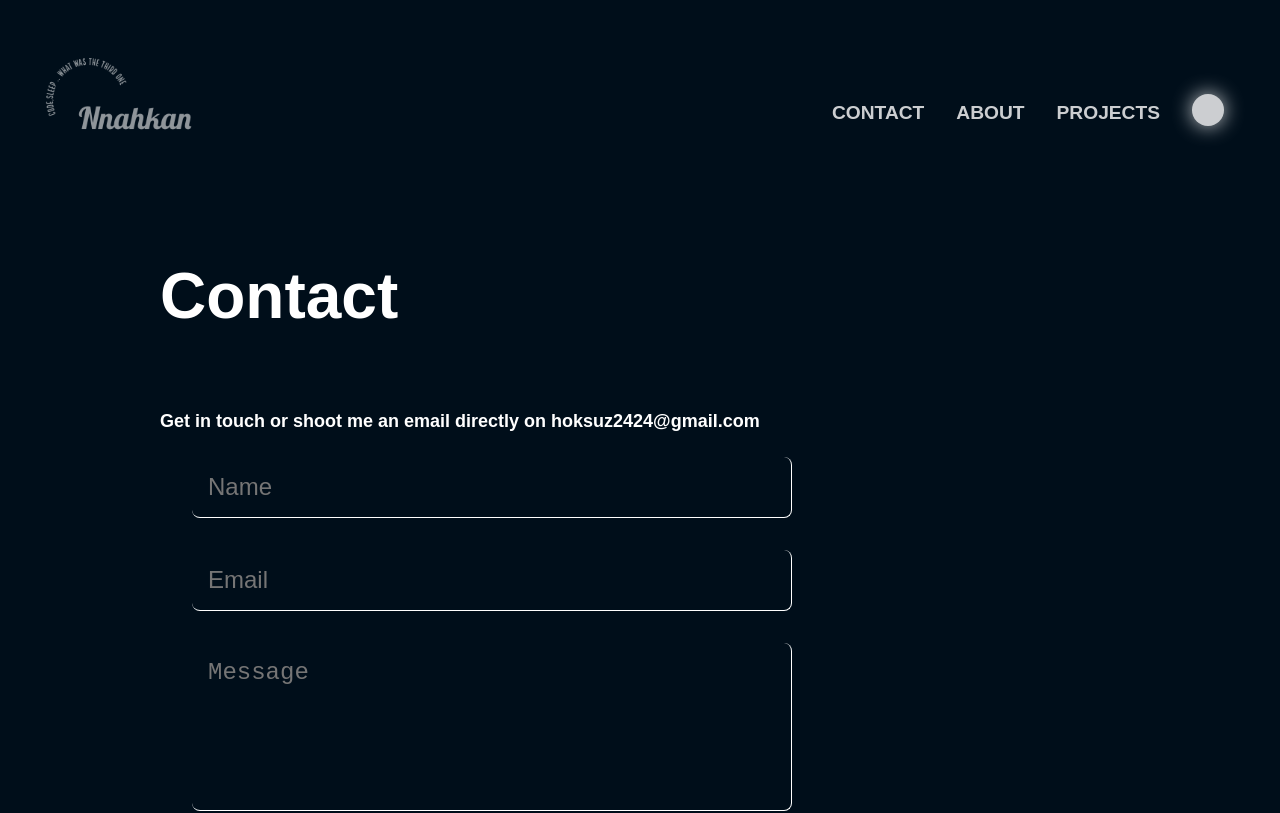
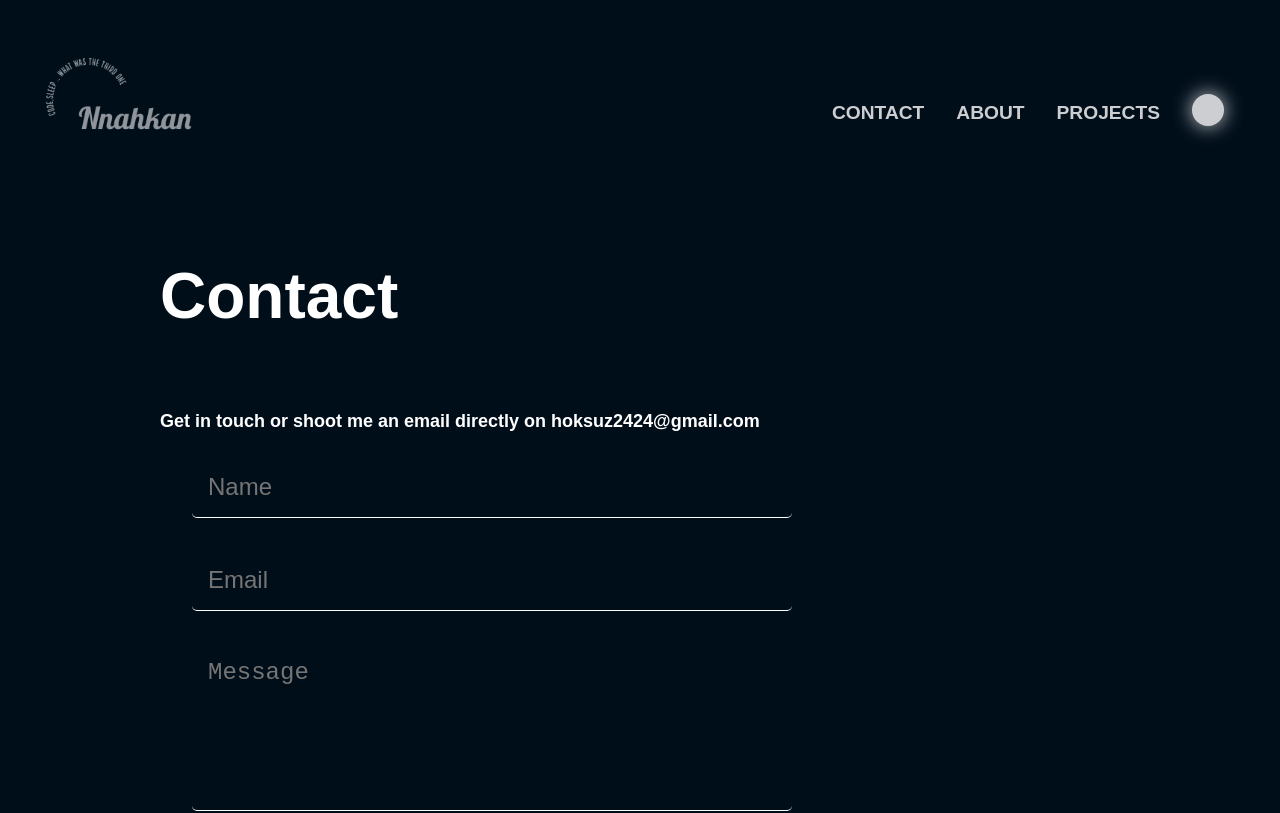
Before and after one commit to NNahkan/Portfolio-Website, a React (Vite) app: page /#/contact in a window 1280 px wide. Shown: the top 813 px of the page. Built offline with nearby package versions, Linux system fonts and the light colour scheme; no server answers.

Commit message:
version1 done

```diff
--- a/src/index.css
+++ b/src/index.css
@@ -8,7 +8,7 @@
 
 [data-theme="light"] {
   --main-color: #000000;
-  --background-color: rgb(219, 219, 219);
+  --background-color: rgb(236, 236, 236);
   --oppositeMain-color: white;
   --invert-boolean: 1;
   --verticalList-color: #0088ff;
--- a/src/pages/Contact/Contact.module.css
+++ b/src/pages/Contact/Contact.module.css
@@ -15,11 +15,11 @@
   margin-bottom: 2rem;
   outline: none;
   border: none;
-  border-right: 1px ridge var(--main-color);
-  border-bottom: 1px solid var(--main-color);
-  border-radius: 8px;
+   border-bottom: 1px solid var(--main-color);
+  border-radius: 5px;
   -webkit-transition: 0.3s;
   transition: 0.3s ease-in-out;
+  /* box-shadow: 0 5px 50px var(--oppositeMain-color); */
 }
 
 .inputForm:focus {
--- a/src/pages/Home/Home.jsx
+++ b/src/pages/Home/Home.jsx
@@ -7,7 +7,7 @@ const Home = () => {
     <div className="container">
       <h1 className="section-header">Hi there! </h1>
       <p className={s.homeParap}>
-        I'm Ali Hakan Oksuz, an experienced frontend developer with over 2 years
+        I'm Ali Oksuz, an experienced frontend developer with over 2 years
         of dedicated work in crafting exceptional web experiences. My passion
         lies in transforming lines of code into engaging digital journeys.
         <p className={s.homeParap}>
```
